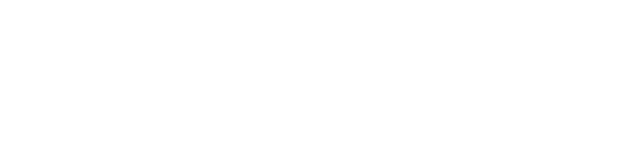
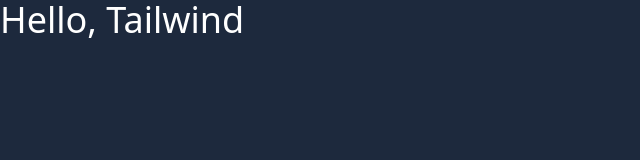
Before and after one commit to jisvarun/coding-problems, a website: page learn-tailwind/dist/index.html in a window 1280 px wide. Shown: the whole page, without its empty margins (0-640 px from the left). Drawn offline with Linux system fonts and the light colour scheme.

Commit message:
write some line of code tailwind css

```diff
--- a/learn-tailwind/dist/index.html
+++ b/learn-tailwind/dist/index.html
@@ -6,7 +6,7 @@
     <title>Document</title>
     <link rel="stylesheet" href="style.css">
 </head>
-<body>
-
+<body class="bg-slate-800">
+    <h1 class="text-4xl text-white">Hello, Tailwind</h1>
 </body>
 </html>
```
Also changed, not shown: learn-tailwind/dist/style.css.
